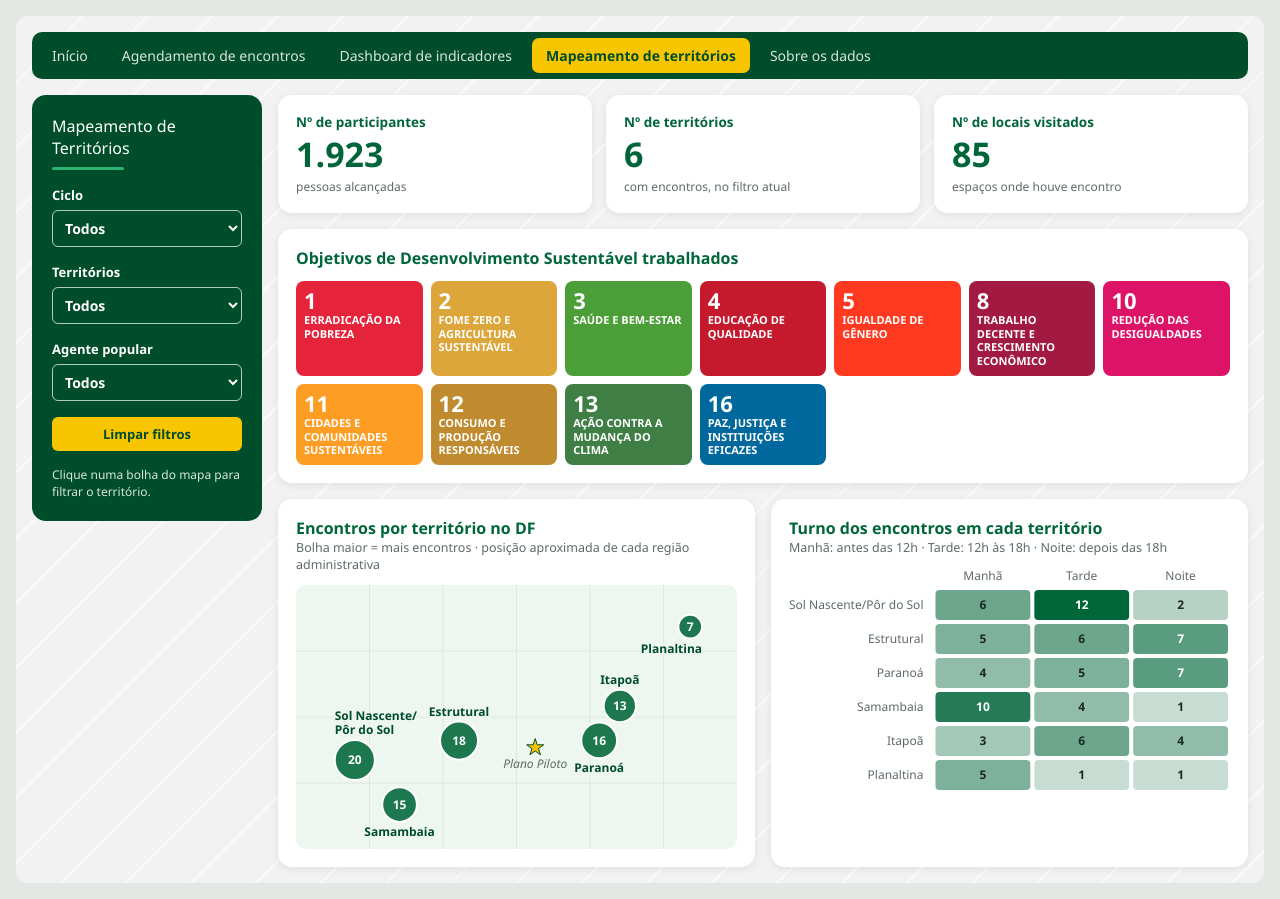
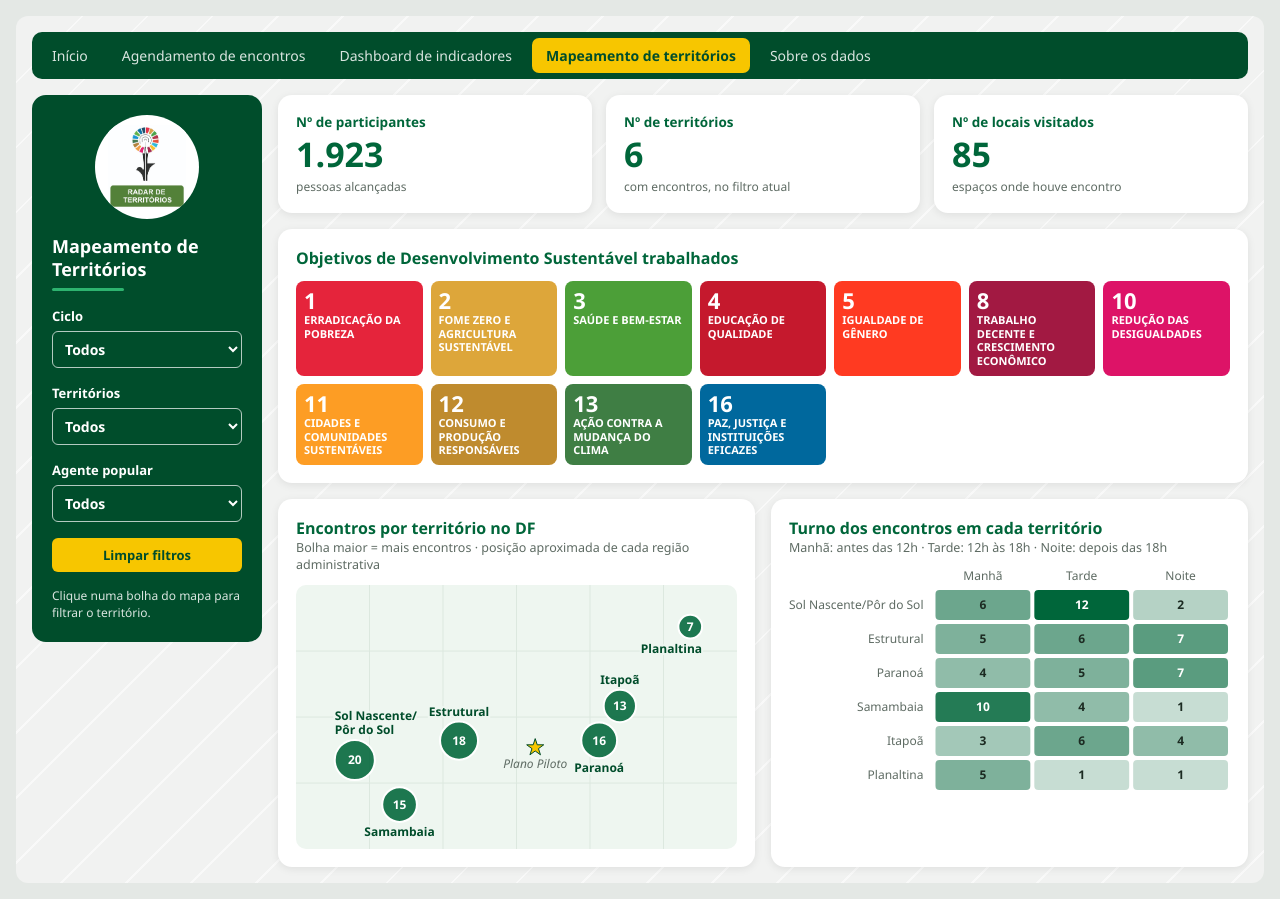
Before and after one commit to eduardasilva96-code/Economia-solid-ria-, a plain HTML site: page index.html in a window 1280 px wide. Both pictures are taken after a click on the tab "Mapeamento de territórios". Drawn offline with Linux system fonts and the light colour scheme.

Commit message:
Inclui as logos dos parceiros
- rodapé da página inicial: PICAPS, Radar de Territórios, CoLaboratório CTIS e Fiocruz/SUS/Ministério da Saúde/Governo Federal
- rodapé da página de indicadores com as mesmas logos institucionais
- logo do Radar de Territórios no topo das barras laterais
- corrige o título da barra lateral do mapeamento

Co-Authored-By: Claude Opus 5.5 <noreply@anthropic.com>
Claude-Session: https://claude.ai/code/session_01WhAQu7LdxP8dmgsn2jAR9j

```diff
--- a/des.css
+++ b/des.css
@@ -172,3 +172,12 @@
 @keyframes des-shadow{0%,100%{transform:scale(1);opacity:.35}20%{transform:scale(.6);opacity:.15}40%{transform:scale(1);opacity:.35}}
 .des-navcard .des-circle{width:84px;height:84px}
 .des-navcard .des-circle svg{width:48px;height:48px}
+
+/* ===== logos ===== */
+.des-logos{flex-direction:column;gap:14px;padding:18px}
+.des-logos-row{display:flex;flex-wrap:wrap;align-items:center;justify-content:center;gap:18px 36px}
+.des-logo{height:76px;width:auto;max-width:100%;object-fit:contain}
+.des-logo-strip{height:64px}
+.des-sidelogo{width:104px;height:104px;border-radius:50%;background:#fff;display:grid;place-items:center;align-self:center;overflow:hidden}
+.des-sidelogo img{width:78px;height:auto}
+@container (max-width:720px){.des-sidelogo{display:none}.des-logo{height:56px}.des-logo-strip{height:auto;width:100%}}
--- a/index.html
+++ b/index.html
@@ -55,7 +55,7 @@
       </div>
     </div>
     <div class="des-card des-logos" id="parceiros-capa">
-      <span>Realização:</span><b>PICAPS</b><b>Radar de Territórios</b><b>CoLaboratório CTIS</b><b>Fiocruz Brasília</b><b>SUS</b><b>Ministério da Saúde</b><b>Governo do Brasil</b>
+      <div class="des-logos-row"><img class="des-logo" src="logos/picaps.png" alt="PICAPS – Plataforma de Inteligência Cooperativa com a Atenção Primária à Saúde"><img class="des-logo" src="logos/radar.png" alt="Radar de Territórios"><img class="des-logo" src="logos/ctis.png" alt="CoLaboratório CTIS"></div><div class="des-logos-row"><img class="des-logo des-logo-strip" src="logos/fiocruz-sus-ms-governo.png" alt="Fiocruz, SUS, Ministério da Saúde e Governo Federal"></div>
     </div>
   </section>
 
@@ -63,6 +63,7 @@
   <section class="des-page" id="agenda" hidden>
     <div class="des-layout">
       <aside class="des-side" id="side-agenda">
+        <div class="des-sidelogo"><img class="" src="logos/radar.png" alt="Radar de Territórios"></div>
         <div><h2>Acompanhamento dos encontros</h2><div class="des-rule" style="margin-top:8px"></div></div>
         <label class="des-field">Agente
           <select class="des-select" data-draw="f_agente" data-source="acoes" aria-label="Agente"></select></label>
@@ -169,7 +170,7 @@
       </div>
     </div>
     <div class="des-card des-logos" id="parceiros-ind">
-      <span>Realização:</span><b>Fiocruz Brasília</b><b>SUS</b><b>Ministério da Saúde</b><b>Governo do Brasil</b><b>Radar de Territórios</b><b>PICAPS</b>
+      <div class="des-logos-row"><img class="des-logo des-logo-strip" src="logos/fiocruz-sus-ms-governo.png" alt="Fiocruz, SUS, Ministério da Saúde e Governo Federal"><img class="des-logo" src="logos/radar.png" alt="Radar de Territórios"><img class="des-logo" src="logos/picaps.png" alt="PICAPS – Plataforma de Inteligência Cooperativa com a Atenção Primária à Saúde"></div>
     </div>
   </section>
 
@@ -177,7 +178,8 @@
   <section class="des-page" id="mapa" hidden>
     <div class="des-layout">
       <aside class="des-side" id="side-mapa">
-        <div><span class="des-nct">Mapeamento de Territórios</span><div class="des-rule" style="margin-top:8px;background:var(--vc)"></div></div>
+        <div class="des-sidelogo"><img class="" src="logos/radar.png" alt="Radar de Territórios"></div>
+        <div><h2>Mapeamento de Territórios</h2><div class="des-rule" style="margin-top:8px;background:var(--vc)"></div></div>
         <label class="des-field">Ciclo
           <select class="des-select" data-draw="f_ciclo" data-source="acoes" aria-label="Ciclo"></select></label>
         <label class="des-field">Territórios
```
Also changed, not shown: logos/ctis.png (added), logos/fiocruz-sus-ms-governo.png (added), logos/picaps.png (added), logos/radar.png (added).
